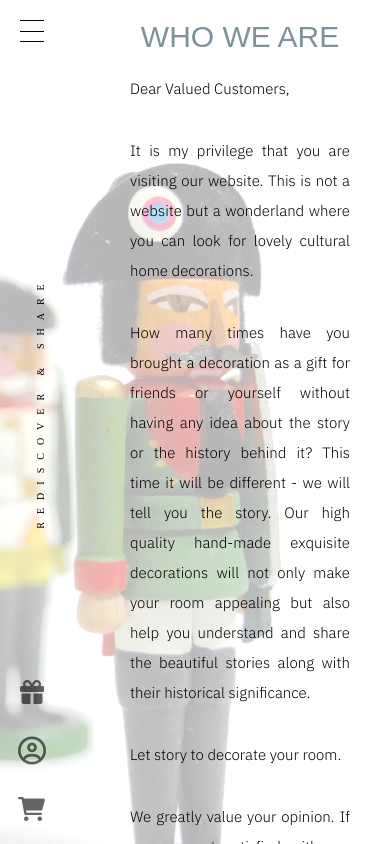
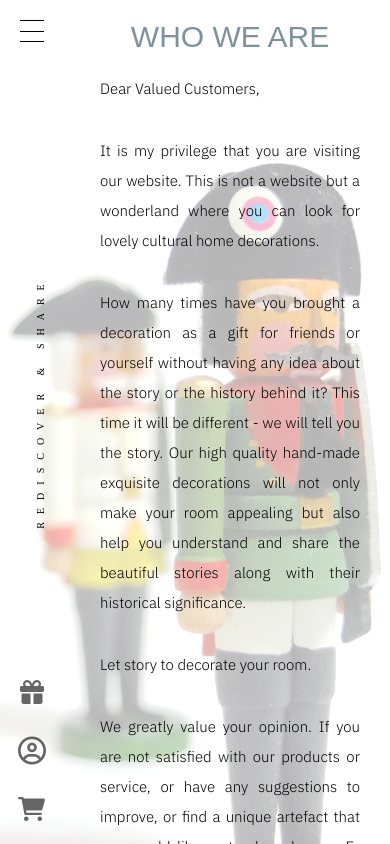
Before and after one commit to wilws/ELLOWTRADITION_VUE, a Vue app: page /aboutus in a window 390 px wide. Built offline with nearby package versions, Linux system fonts and the light colour scheme; a web font is replaced by a local one; what vue-cookies would draw is missing.

Commit message:
about us

```diff
--- a/src/pages/aboutUs/AboutUsPage.vue
+++ b/src/pages/aboutUs/AboutUsPage.vue
@@ -24,6 +24,7 @@
 .section-2{
     width:100%;
     height:100%;
+    margin-left: 10rem;
     position: relative;
     /* perspective: 100rem; */
 }
@@ -31,14 +32,15 @@
 .section-2 div{
     position:absolute;
     top:0;
-    left:13rem;
-    width:50%;
-    height:100vh;
+    left:50%;
+    transform:translateX(-50%);
+    width:100%;
+    height:100%;
     display: flex;
     flex-direction: column;
     z-index: 10;
     overflow: scroll;
-    padding-right: 4rem;
+    padding-right: 13rem;
     text-align: justify;
     scrollbar-width: none;
     -ms-overflow-style: none;
@@ -89,10 +91,10 @@ font-weight: 100;
 
 /* responsive */
 @media (max-width: 900px){
-    .section-2 div{
-        width:100%;
-        padding-right: 17rem;
-    }
+    /* .section-2 div{
+    width: calc(100% - 6rem);
+    padding-right: 3rem;
+    } */
 }
 
 @media (max-width: 600px){
--- a/src/pages/products/ProductsPage.vue
+++ b/src/pages/products/ProductsPage.vue
@@ -1307,7 +1307,9 @@ position: absolute;
     }
 
     .showcase.resize .display-product .images-wrapper .progress-wrapper{
-        top: 0rem;
+        top: 0.6rem;
+        left:1rem;
+        height: 8rem;
     }
 
     .showcase.resize.showImg{
```
